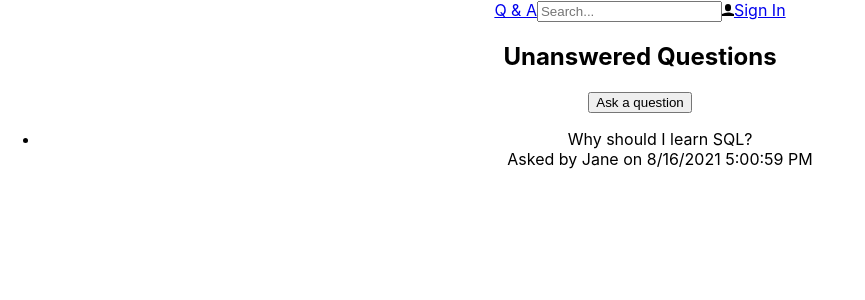
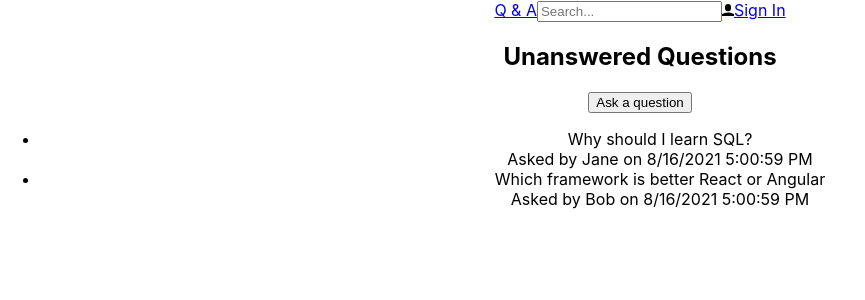
Before and after one commit to sswietoniowski/learning-aspnetcore-react-frontend-react-app, a React (Create React App) app: page / in a window 1280 px wide. Shown: the top 300 px of the page, without its empty margins (0-865 px from the left). Built offline with nearby package versions, Linux system fonts and the light colour scheme.

Commit message:
Added new question

```diff
--- a/src/QuestionsData.ts
+++ b/src/QuestionsData.ts
@@ -44,6 +44,14 @@ const questions: QuestionData[] = [
     created: new Date(),
     answers: [],
   },
+  {
+    questionId: 3,
+    title: 'Which framework is better React or Angular',
+    content: 'What to choose for a new project',
+    userName: 'Bob',
+    created: new Date(),
+    answers: [],
+  },
 ];
 
 export const getUnansweredQuestions = (): QuestionData[] => {
```
